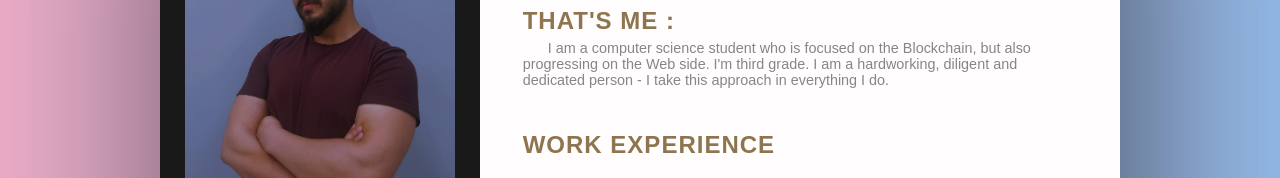
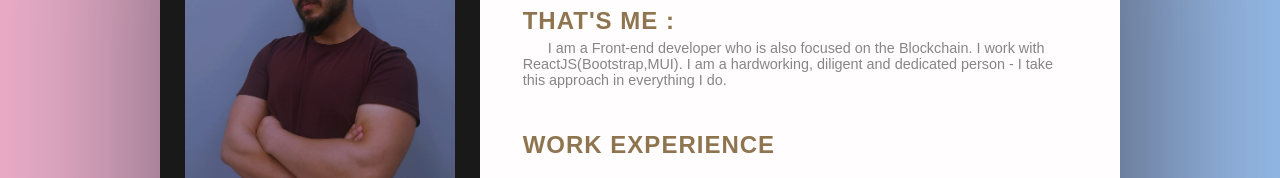
Before and after one commit to umut-enes-akkoyun/umut-enes-akkoyun.github.io, a plain HTML site: page index.html in a window 1280 px wide. Shown: the part 255-433 px from the top of the page. Drawn offline with Linux system fonts and the light colour scheme.

Commit message:
Update index.html

```diff
--- a/index.html
+++ b/index.html
@@ -112,10 +112,8 @@
 
                     <div class="col-12">
                         <h2> THAT'S ME : </h2>
-                        <p class="mt-1 paragraph"> I am a computer science student who is focused on the Blockchain, but
-                            also
-                            progressing on the Web side. I'm third grade. I am a hardworking, diligent
-                            and dedicated person - I take this approach in everything I do.
+                        <p class="mt-1 paragraph"> I am a Front-end developer who is also focused on the Blockchain. I work with ReactJS(Bootstrap,MUI).
+                            I am a hardworking, diligent and dedicated person - I take this approach in everything I do.
                         </p>
                     </div>
 
```
